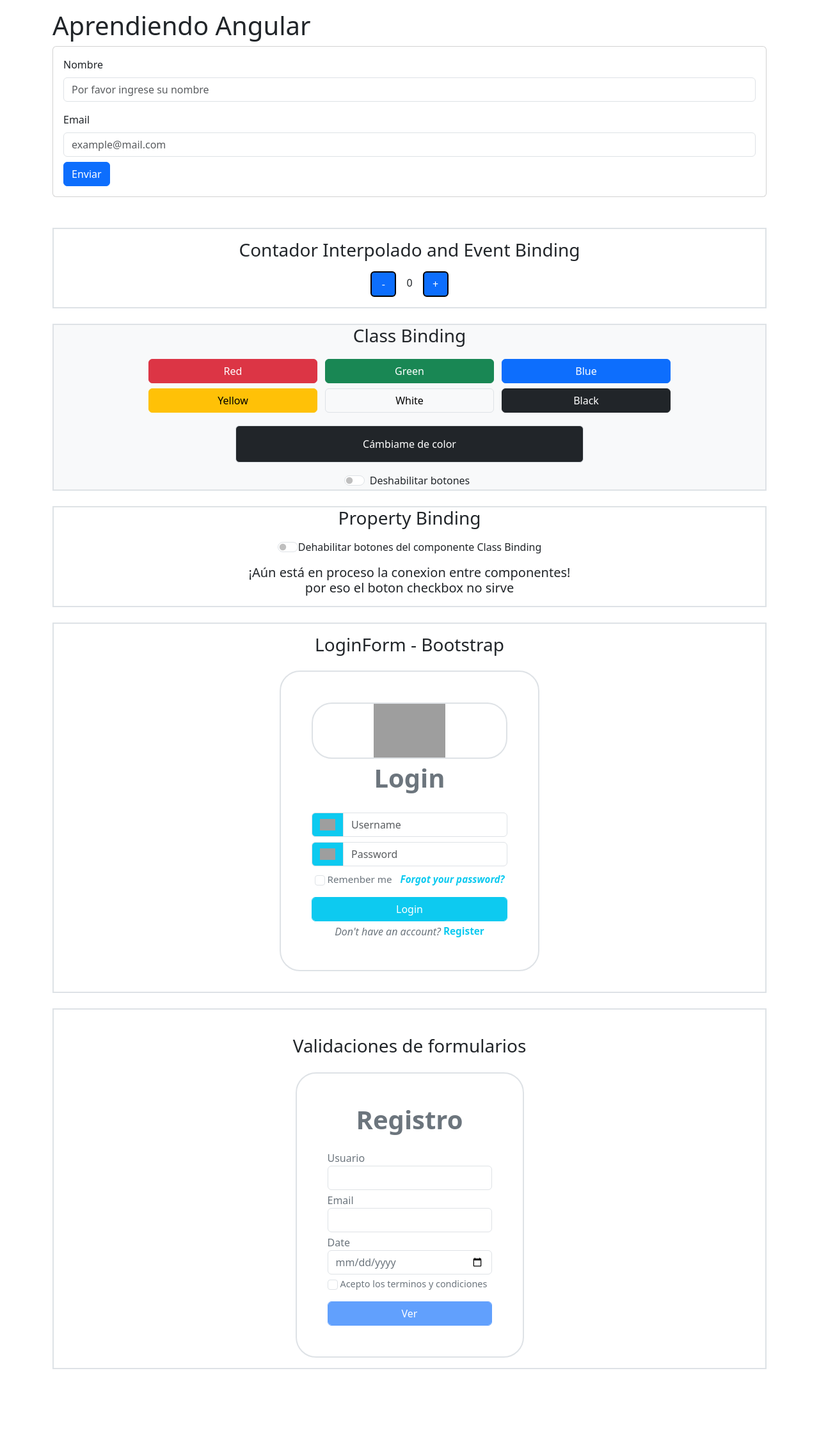
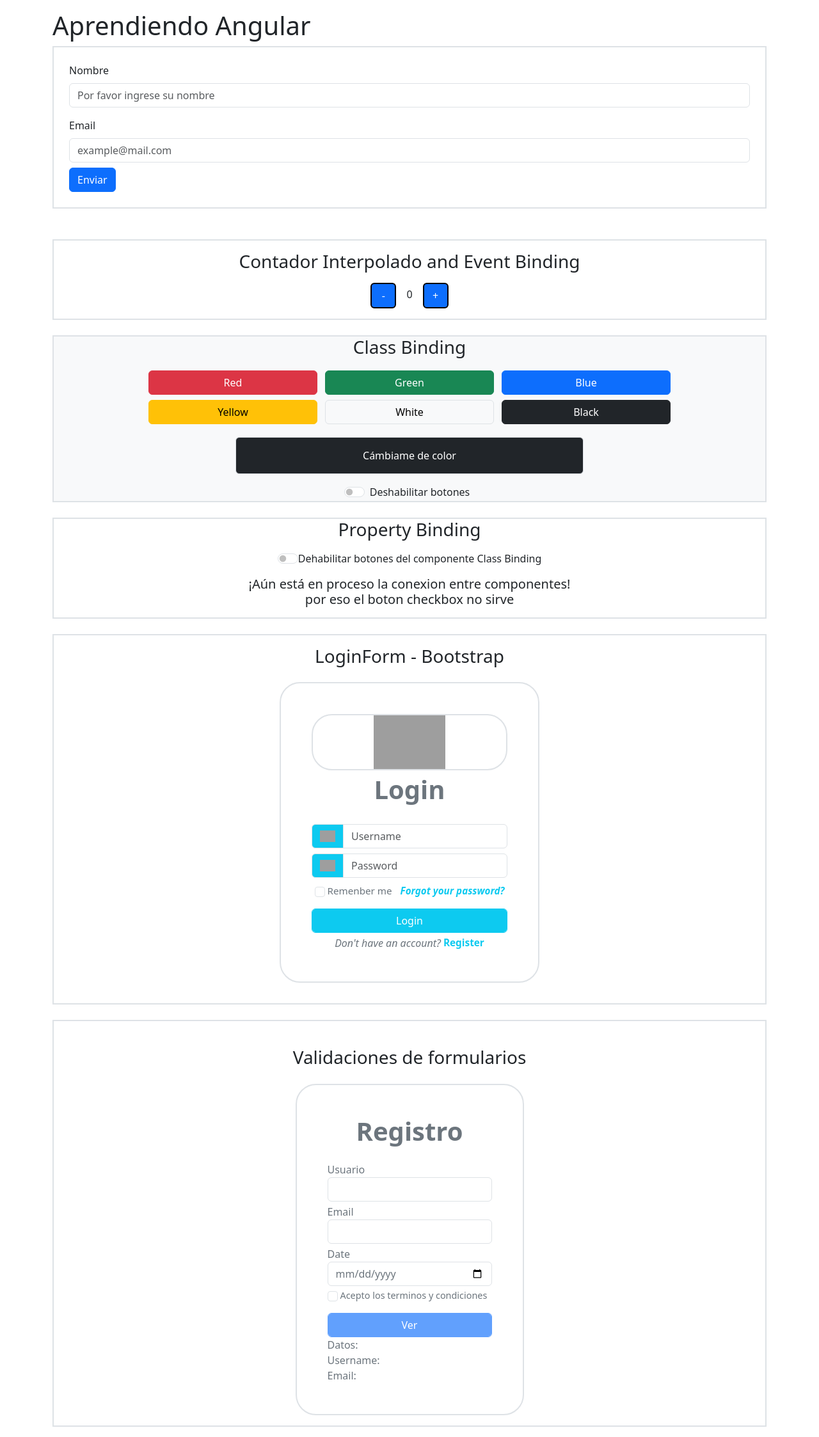
Before and after one commit to SierraJCode/Practica-Angular, an Angular app: page / in a window 1280 px wide. Shown: the whole page at 64% size. Before the commit the page ends 2156 px from the top, so only its background shows below. Built offline with nearby package versions, Linux system fonts and the light colour scheme; grey boxes are pictures that could not be loaded.

Commit message:
Remove the border card and put the border container

```diff
--- a/src/app/app.component.ts
+++ b/src/app/app.component.ts
@@ -1,6 +1,6 @@
 import { Component } from '@angular/core';
 import { RouterOutlet } from '@angular/router';
-import { FormControl, FormsModule, ReactiveFormsModule } from '@angular/forms';
+// import { FormControl, FormsModule, ReactiveFormsModule } from '@angular/forms';
 import { InterpolacionComponent } from './interpolacion/interpolacion.component';
 import { ClassbindingComponent } from './classbinding/classbinding.component';
 import { PropertybindingComponent } from './propertybinding/propertybinding.component';
@@ -11,8 +11,8 @@ import { FormularioReactivoComponent } from './formulario-reactivo/formulario-re
 @Component({
   selector: 'app-root',
   standalone: true,
-  imports: [RouterOutlet, FormsModule, InterpolacionComponent, ClassbindingComponent,
-  PropertybindingComponent, LoginformComponent,ValidacionComponent, ReactiveFormsModule,
+  imports: [RouterOutlet, InterpolacionComponent, ClassbindingComponent,
+  PropertybindingComponent, LoginformComponent,ValidacionComponent,
   FormularioReactivoComponent,],
   templateUrl: './app.component.html',
   styleUrl: './app.component.scss'
--- a/src/app/formulario-reactivo/formulario-reactivo.component.html
+++ b/src/app/formulario-reactivo/formulario-reactivo.component.html
@@ -1,4 +1,5 @@
-<div class="card">
+<div class="container border border-2 p-2">
+    <div class="card border border-0">
         <div class="card-body">
             <form (ngSubmit)="procesar()" #form="ngForm">
                 <div class="mb-2">
@@ -15,3 +16,4 @@
             </form>
         </div>
     </div>
+</div>
--- a/src/app/validacion/validacion.component.html
+++ b/src/app/validacion/validacion.component.html
@@ -31,9 +31,16 @@
                     <label for="t&c" class="" style="font-size: 0.9rem;">Acepto los terminos y condiciones</label>
                 </div>
                 <div>
-                    <button class="btn btn-primary mt-3 form-control" [disabled]="form.invalid">Ver</button>
+                    <button class="btn btn-primary mt-3 form-control" [disabled]="form.invalid" (click)="mostrar()">Ver</button>
                 </div>
             </form>
+            <div>
+              Datos:
+              <br>
+              Username: {{ persona.usuario }}
+              <br>
+              Email: {{ persona.email }}
+            </div>
         </div>
     </div>
 </div>
--- a/src/app/validacion/validacion.component.ts
+++ b/src/app/validacion/validacion.component.ts
@@ -23,5 +23,8 @@ export class ValidacionComponent {
     alert("Enviando datos..")
   }
 
+  mostrar(){
+
+  }
 
 }
```
Lines whose indentation alone changed are shown as unchanged.
